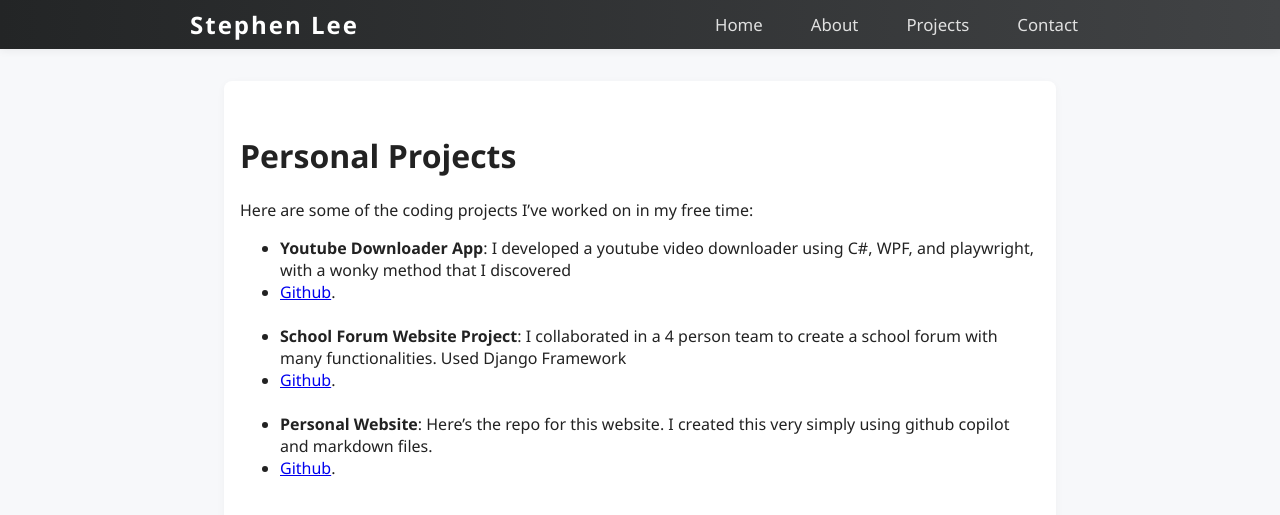
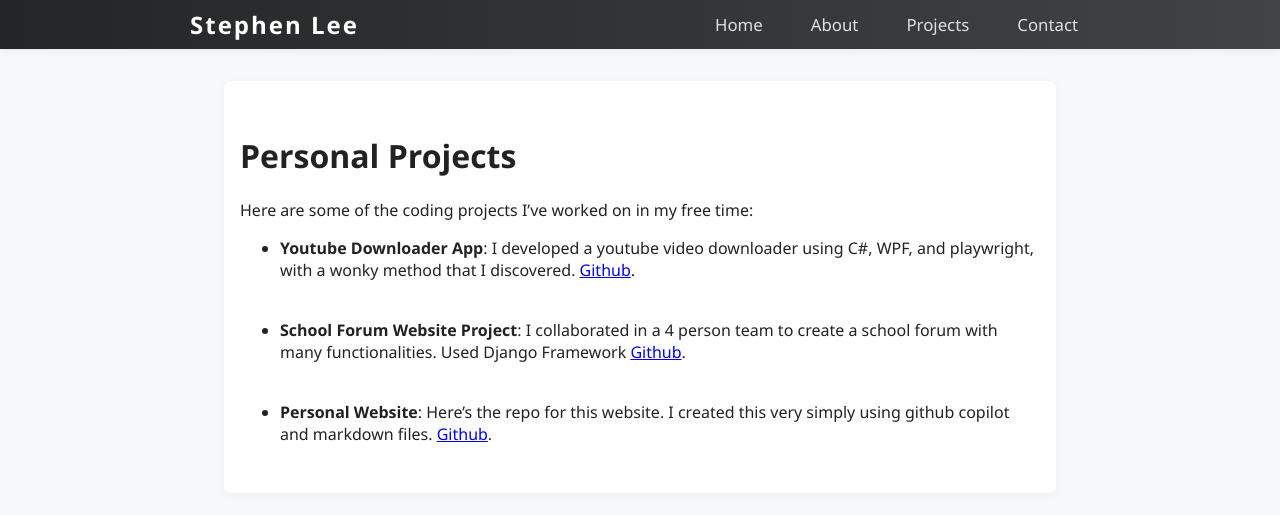
Before and after one commit to pickles33/PersonalWebsite, a Jekyll site: the page built from projects.md, in a window 1280 px wide. Shown: the top 515 px of the page. Built offline with Jekyll 4.4.1, drawn with Linux system fonts in a browser that asks for light colours.

```diff
--- a/projects.md
+++ b/projects.md
@@ -9,9 +9,8 @@ permalink: /projects/
 
 Here are some of the coding projects I've worked on in my free time:
 
-- **Youtube Downloader App**: I developed a youtube video downloader using C#, WPF, and playwright, with a wonky method that I discovered
-- [Github](https://github.com/pickles33/YDC).<br><br>
-- **School Forum Website Project**: I collaborated in a 4 person team to create a school forum with many functionalities. Used Django Framework
-- [Github](https://github.com/WilsonMarquis/CareerManagementSystem).<br><br>
-- **Personal Website**: Here's the repo for this website. I created this very simply using github copilot and markdown files.
-- [Github](https://github.com/pickles33/PersonalWebsite).
+- **Youtube Downloader App**: I developed a youtube video downloader using C#, WPF, and playwright, with a wonky method that I discovered. [Github](https://github.com/pickles33/YDC).<br><br>
+
+- **School Forum Website Project**: I collaborated in a 4 person team to create a school forum with many functionalities. Used Django Framework [Github](https://github.com/WilsonMarquis/CareerManagementSystem).<br><br>
+
+- **Personal Website**: Here's the repo for this website. I created this very simply using github copilot and markdown files. [Github](https://github.com/pickles33/PersonalWebsite).
```
